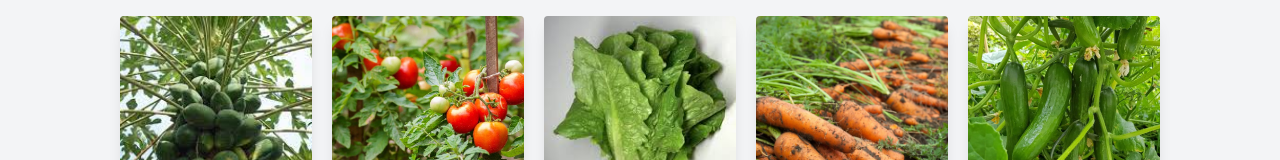
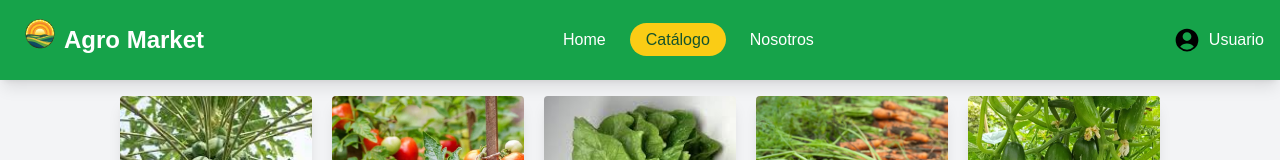
Before and after one commit to byakuDNY/hackaton-rootstack, a React (Vite) app: page /catalogo in a window 1280 px wide. Shown: the top 160 px of the page. Built offline with nearby package versions, Linux system fonts and the light colour scheme.

Commit message:
correccion de nosotros y nav del catalogo

```diff
--- a/src/components/Navbar.jsx
+++ b/src/components/Navbar.jsx
@@ -39,7 +39,7 @@ const Navbar = () => {
             </Link>
           </li>
           <li>
-            <Link to="/nosotros" className="text-white hover:text-yellow-300">
+            <Link to="/About" className="text-white hover:text-yellow-300">
               Nosotros
             </Link>
           </li>
--- a/src/pages/Catalogo.jsx
+++ b/src/pages/Catalogo.jsx
@@ -1,11 +1,13 @@
 import React, { useEffect, useState } from 'react';
 import ProductCard from '../components/product/ProductCard';
+import Navbar from "../components/Navbar";
 
 const Catalogo = () => {
   const [products, setProducts] = useState([]);
 
   useEffect(() => {
     const fetchProducts = async () => {
+
       try {
         const response = await fetch('/productos.json');
         const data = await response.json();
@@ -19,10 +21,13 @@ const Catalogo = () => {
   }, []);
 
   return (
-    <div className="flex flex-wrap gap-x-5 gap-y-5 justify-center p-4">
+    <div>
+      <div><Navbar /></div>
+      <div className="flex flex-wrap gap-x-5 gap-y-5 justify-center p-4">
       {products.map(product => (
         <ProductCard key={product.id} product={product} />
       ))}
+      </div>
     </div>
   );
 };
```
